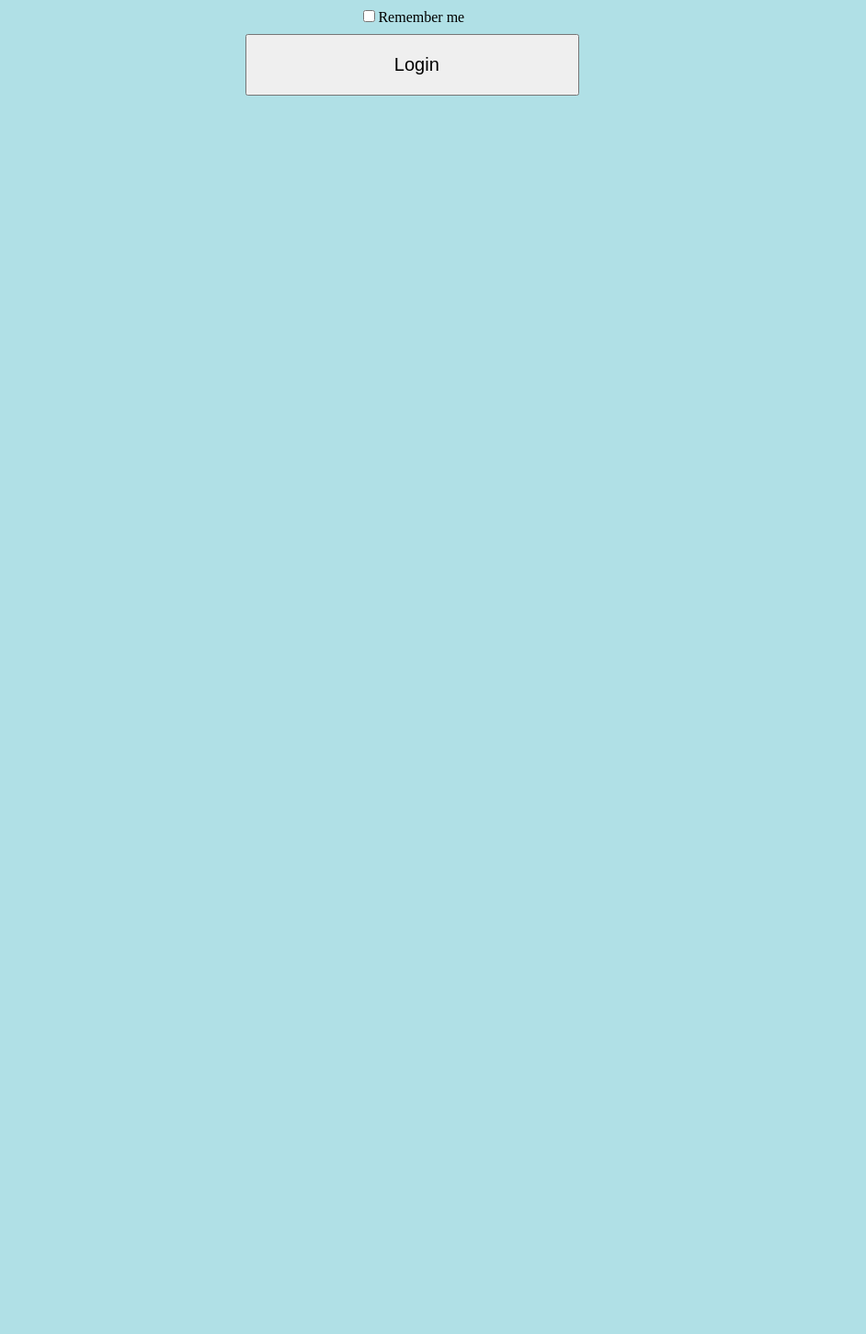
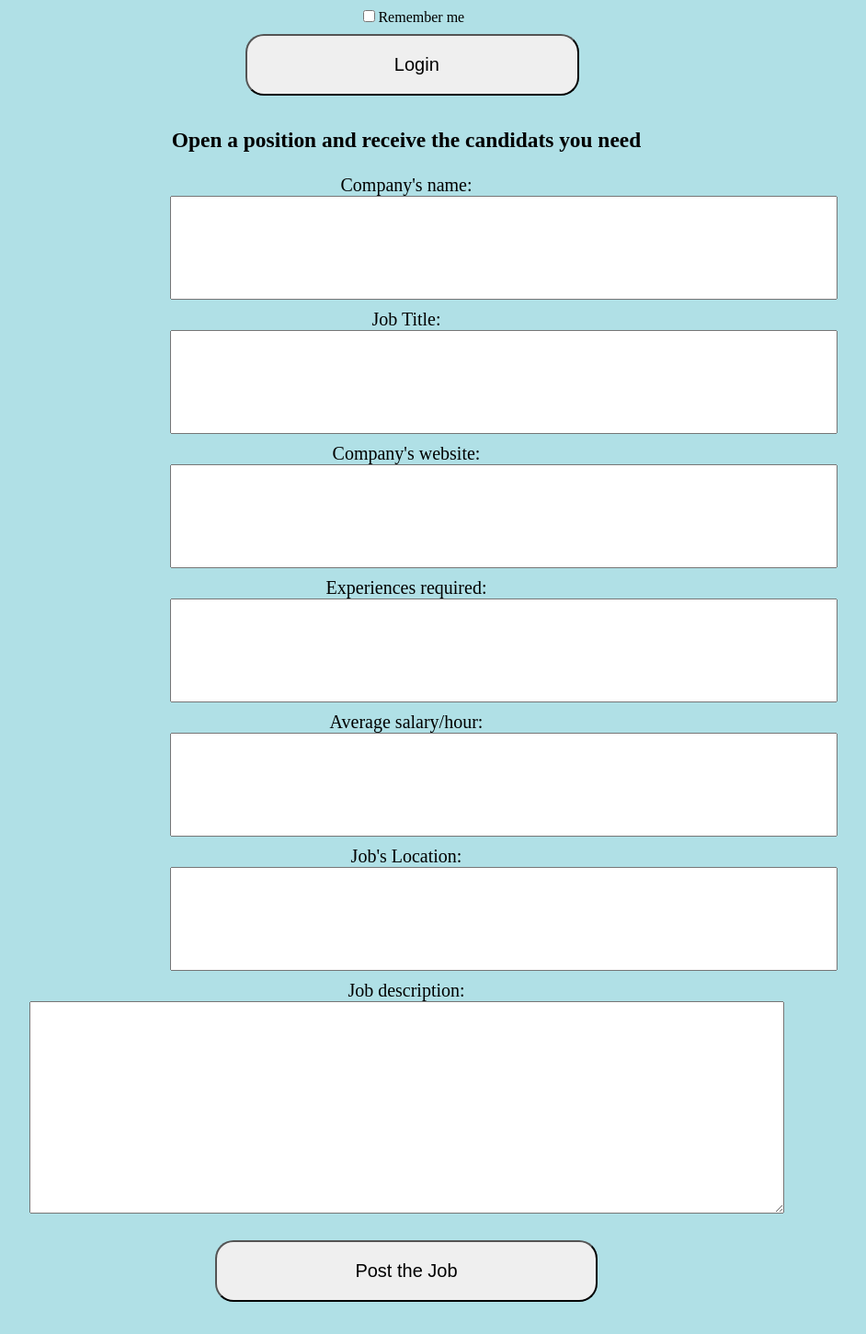
Before and after one commit to Kandedriva/final_project, a React (Create React App) app: page / in a window 1280 px wide. Shown: the part 1152-2603 px from the top of the page at 92% size, without its empty margins (198-1140 px from the left). Before the commit the page ends 1274 px from the top, so only its background shows below. Built offline with nearby package versions, Linux system fonts and the light colour scheme.

Commit message:
Create the CreateJob component and render it in App.js

```diff
--- a/src/components/App.js
+++ b/src/components/App.js
@@ -1,6 +1,7 @@
 import React from "react";
 import Login from "./Login";
 import Welcome from "./Welcome";
+import CreateJob from "./CreateJob";
 
 
 function App(){
@@ -8,6 +9,7 @@ function App(){
     <div>
       <Welcome/>
     <Login/>
+    <CreateJob/>
     </div>
   )
 }
--- /dev/null
+++ b/src/components/CreateJob.js
@@ -0,0 +1,67 @@
+import React from "react";
+
+
+
+function CreateJob() {
+    return (
+      <form className="createJob" action="index.html" method="post">
+        <h3>Open a position and receive the candidats you need</h3>
+
+                <label htmlFor="company">Company's name:</label>
+
+        <div className="jobCreation">
+          {/* <label htmlFor="company">Company's name:</label> */}
+
+          <input className="createJobInput" type="text" name="company" value="" />
+        </div>
+        <label htmlFor="title">Job Title:</label>
+
+        <div className="jobCreation">
+          {/* <label htmlFor="title">Job Title:</label> */}
+          <input className="createJobInput" type="text" name="title" value="" />
+        </div>
+        <label htmlFor="link">Company's website:</label>
+
+
+        <div className="jobCreation">
+          {/* <label htmlFor="link">Company's website:</label> */}
+          <input className="createJobInput" type="text" name="link" value="" />
+        </div>
+        <label htmlFor="experience">Experiences required:</label>
+
+
+        <div className="jobCreation">
+          {/* <label htmlFor="experience">Experiences required:</label> */}
+          <input className="createJobInput" type="text" name="experience" value="" />
+        </div>
+        <label htmlFor="salary">Average salary/hour:</label>
+
+
+        <div className="jobCreation">
+          {/* <label htmlFor="salary">Average salary/hour:</label> */}
+          <input className="createJobInput" type="text" name="salary" value="" />
+        </div>
+        <label htmlFor="location">Job's Location:</label>
+
+        <div className="jobCreation">
+          {/* <label htmlFor="location">Job's Location:</label> */}
+          <input className="createJobInput" type="text" name="location" value="" />
+        </div>
+        <label htmlFor="description">Job description:</label>
+
+         <div className="description">
+          {/* <label htmlFor="description">Job description:</label> */}
+          <textarea name="description" rows="15" cols="100"></textarea>
+        </div>
+
+        <button className="signUpButton" type="button" name="button">
+          Post the Job
+        </button>
+      </form>
+    );
+  }
+
+
+
+
+export default CreateJob;
--- a/src/index.css
+++ b/src/index.css
@@ -19,9 +19,10 @@ body {
 
 }
 .sign{
+  border-radius: 20px;
   margin: 10px 2px 10px 2px;
   padding: 10px 50px 10px 50px;
-  border-radius: 2px solid;
+  /* border-radius: 2px solid; */
 
   }
 
@@ -39,9 +40,41 @@ body {
   }
 
   .loginButton{
+    border-radius: 20px;
     padding: 20px 150px 20px 160px;
     margin-bottom: 10px;
     border-collapse: 5%;
     font-size:20px;
     margin-top: 2%;
   }
+
+  .createJob{
+    text-align: center;
+    font-size: 20px;
+    margin: 25px;
+ /* width: 100%;
+ height: 100%; */
+
+
+
+    }
+    .createJobInput{
+      padding: 40px 200px 40px 200px;
+    margin-bottom: 10px;
+    font-size:25px
+
+    }
+
+    .signUpButton{
+      border-radius: 20px;
+      padding: 20px 150px 20px 150px;
+      margin-bottom: 10px;
+      border-collapse: 5%;
+      font-size:20px;
+      margin-top: 2%;
+    }
+    .jobCreation{
+      text-align: center;
+      padding:0 300px 0 300px;
+      margin:0 50px 0 50px;
+    }
```
